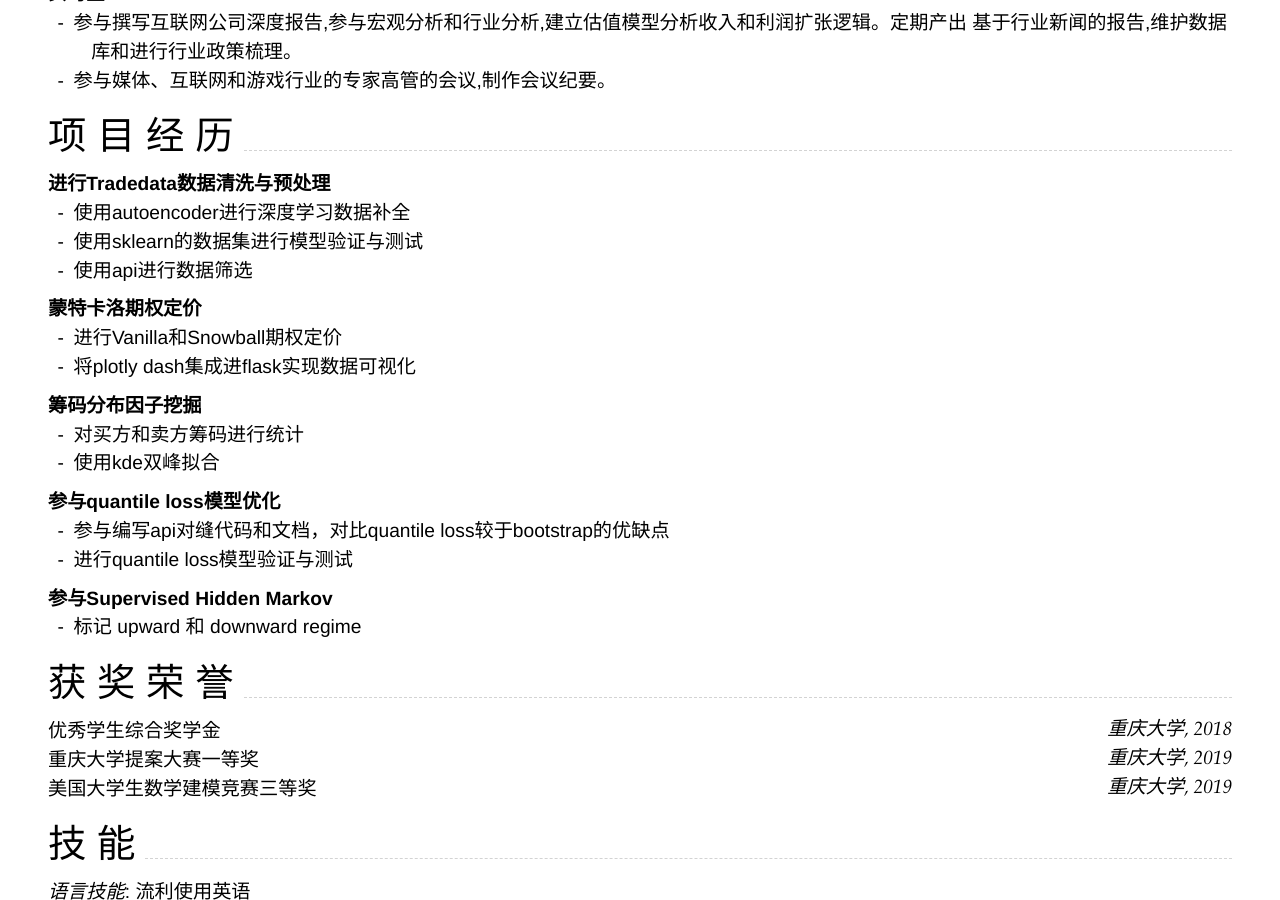
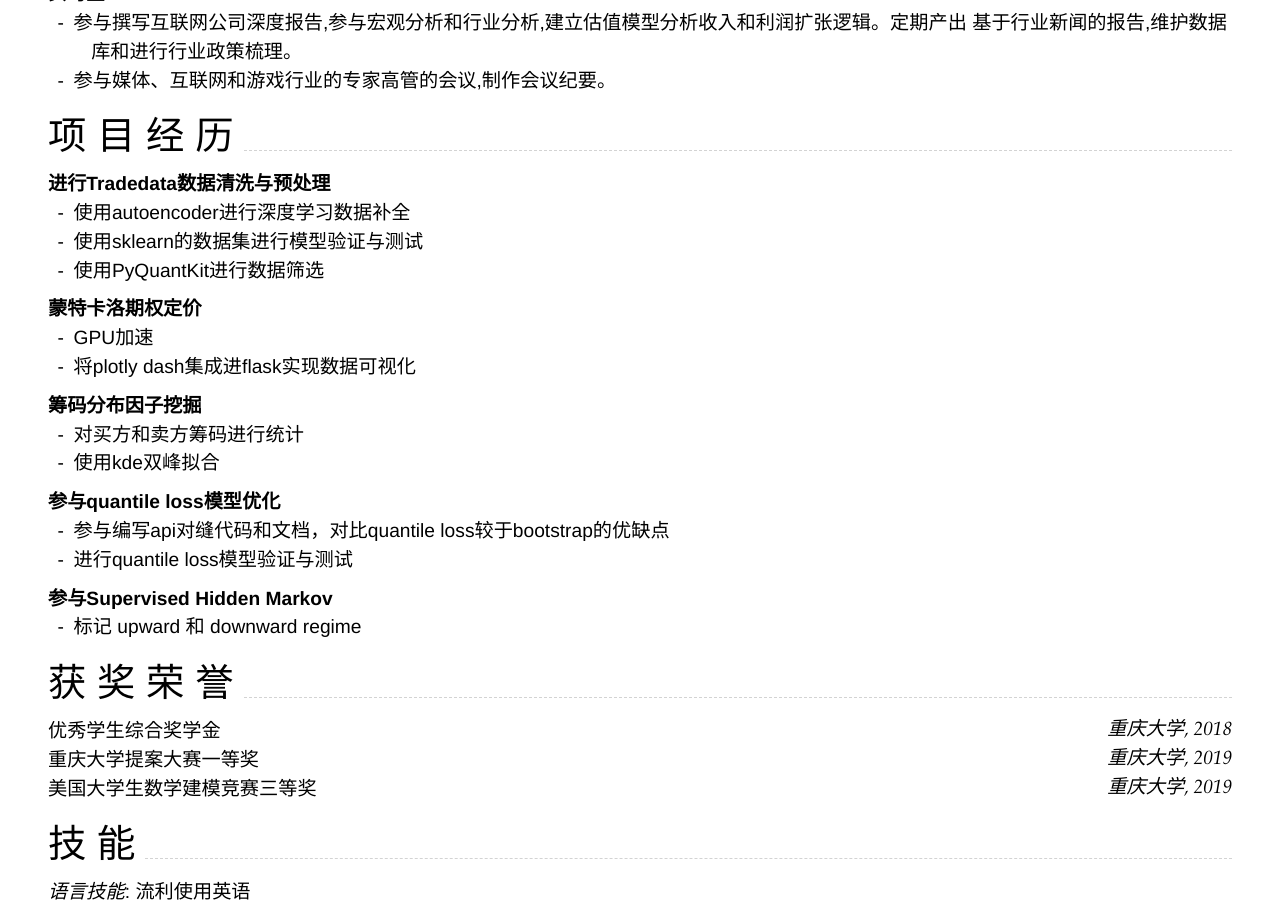
Before and after one commit to AirborneeT/CV, a Jekyll site: the page built from zh.md, in a window 1280 px wide and 900 px high, scrolled down 989 px. Built offline with Jekyll 4.4.1, drawn with Linux system fonts in a browser that asks for light colours; nearby versions of some CDN libraries; our own code applies the rules of GitHub Pages for plain Markdown files.

Commit message:
Update zh.md

```diff
--- a/zh.md
+++ b/zh.md
@@ -82,10 +82,10 @@ Supported arguments:
 ### **进行Tradedata数据清洗与预处理**
 1. 使用autoencoder进行深度学习数据补全
 2. 使用sklearn的数据集进行模型验证与测试
-3. 使用api进行数据筛选
+3. 使用PyQuantKit进行数据筛选
 
 ### **蒙特卡洛期权定价**
-1. 进行Vanilla和Snowball期权定价
+1. GPU加速
 2. 将plotly dash集成进flask实现数据可视化
 
 ### **筹码分布因子挖掘**
```
